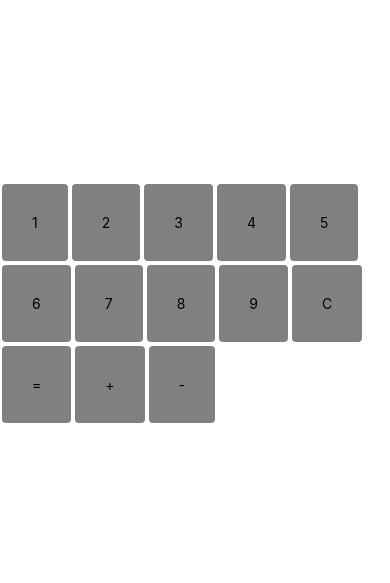
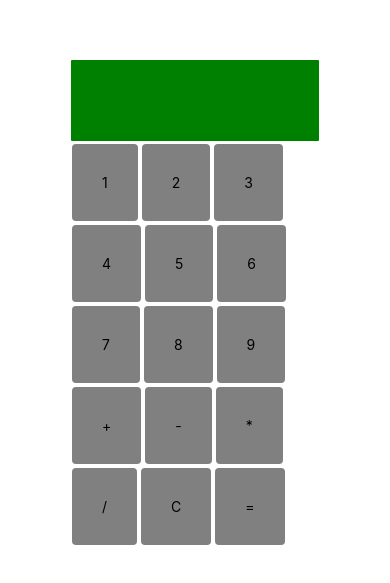
Before and after one commit to danibritods/calculator, a React Native app: screen / in a window 390 px wide. Shown: the part 119-702 px from the top of the page. Built offline with nearby package versions, Linux system fonts and the light colour scheme.

Commit message:
green display

```diff
--- a/scr/components/CalcButton.js
+++ b/scr/components/CalcButton.js
@@ -4,14 +4,14 @@ export default (props) => {
     function onPress(){
         switch (props.label) {
             case "C":
-                props.setDisplay("")
+                props.setDisplay(" ")
                 break;
             case "=":
                 try {
                     props.setDisplay(eval(props.display))
                 } catch (error) {
                     // props.setDisplay("Error, please reset.")
-                    props.setDisplay("")
+                    props.setDisplay(" ")
                 }
                 break;
             default:
--- a/scr/components/Calculator.js
+++ b/scr/components/Calculator.js
@@ -19,17 +19,27 @@ export default () => {
             lineHeight: 21,
             fontWeight: "bold",
             letterSpacing: 0.01,
-            color: "black"
+            color: "black",
+
+            alignItems: "center",
+            justifyContent: "center",
+            paddingVertical: 30,
+            paddingHorizontal: 30,
+            borderRadius: 1,
+            backgroundColor: "green",
+            overflow: "hidden",
+            margin: 1,
         },
         flex: {
             flexWrap: "wrap",
-            flexDirection: "row"
-
+            flexDirection: "row",
+            minWidth: 250,
+            maxWidth: 250,
 
         }
     });
-    const [display, setDisplay] = useState("")
-    const labels = ["1","2","3","4","5","6","7","8","9","C","=","+","-"]
+    const [display, setDisplay] = useState(" ")
+    const labels = ["1","2","3","4","5","6","7","8","9","+","-","*","/","C","="]
 
     return (
         <>
```
